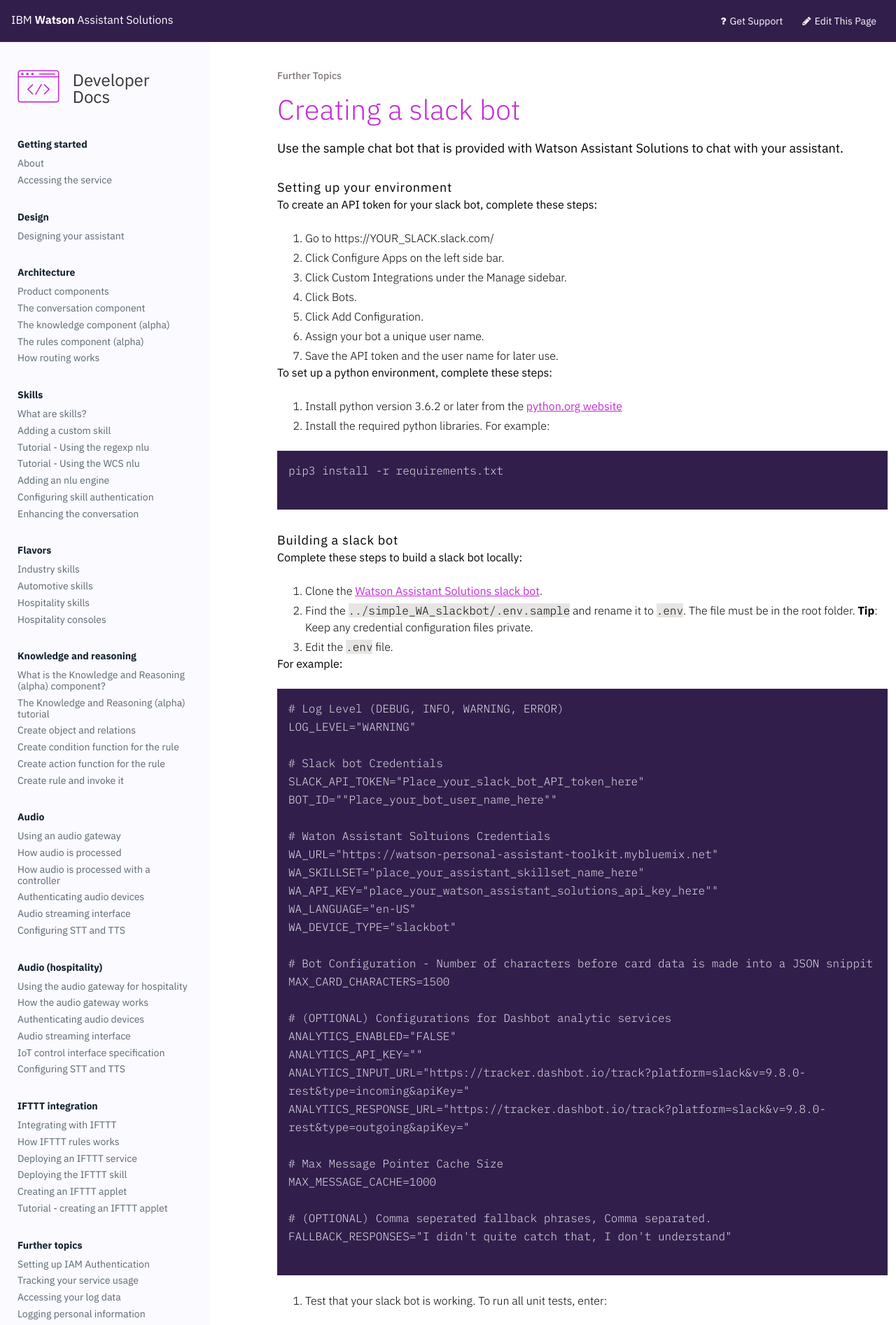
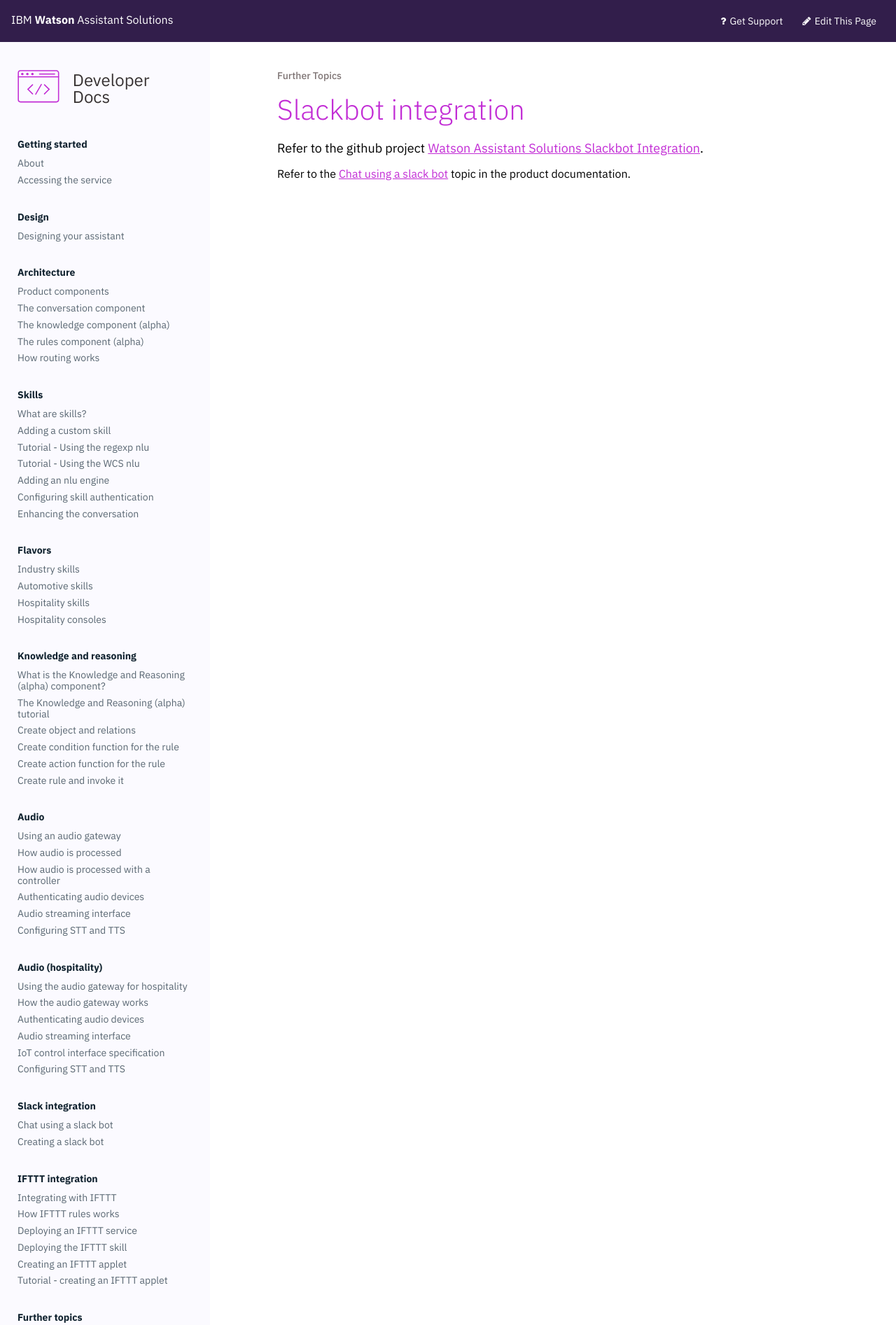
Before and after one commit to Watson-Personal-Assistant/developer, a Jekyll site: the page built from _content/further-topics/slackbot-integration.md, in a window 1280 px wide. Shown: the top 1893 px of the page at 70% size. Built offline with Jekyll 4.4.1, drawn with Linux system fonts in a browser that asks for light colours; some web fonts are replaced; some of the changed text lies outside the part shown.

Commit message:
slackbot changes

````diff
--- a/_content/further-topics/slackbot-integration.md
+++ b/_content/further-topics/slackbot-integration.md
@@ -1,152 +1,8 @@
 ---
-title: Creating a slack bot
-weight: 65
+title: Slackbot integration
+weight: 50
 ---
-Use the sample chat bot that is provided with Watson Assistant Solutions to chat with your assistant.
 
-#### Setting up your environment
+Refer to the github project [Watson Assistant Solutions Slackbot Integration](https://github.com/Watson-Personal-Assistant/simple_WA_slackbot).
 
-To create an API token for your slack bot, complete these steps:
-
-1. Go to https://YOUR_SLACK.slack.com/
-2. Click Configure Apps on the left side bar.
-3. Click Custom Integrations under the Manage sidebar.
-4. Click Bots.
-5. Click Add Configuration.
-6. Assign your bot a unique user name.
-7. Save the API token and the user name for later use.
-
-To set up a python environment, complete these steps:
-1. Install python version 3.6.2 or later from the [python.org website](http://www.python.org/download/)
-2. Install the required python libraries. For example:
-
-```
-pip3 install -r requirements.txt
-
-```
-
-#### Building a slack bot
-
-Complete these steps to build a slack bot locally:
-
-1. Clone the [Watson Assistant Solutions slack bot](https://github.com/Watson-Personal-Assistant/simple_WA_slackbot).
-2. Find the `../simple_WA_slackbot/.env.sample` and rename it to `.env`.  The file must be in the root folder. **Tip**: Keep any credential configuration files private.
-3. Edit the `.env` file.
-
-For example:
-
-```
-# Log Level (DEBUG, INFO, WARNING, ERROR)
-LOG_LEVEL="WARNING"
-
-# Slack bot Credentials
-SLACK_API_TOKEN="Place_your_slack_bot_API_token_here"
-BOT_ID=""Place_your_bot_user_name_here""
-
-# Waton Assistant Soltuions Credentials
-WA_URL="https://watson-personal-assistant-toolkit.mybluemix.net"
-WA_SKILLSET="place_your_assistant_skillset_name_here"
-WA_API_KEY="place_your_watson_assistant_solutions_api_key_here""
-WA_LANGUAGE="en-US"
-WA_DEVICE_TYPE="slackbot"
-
-# Bot Configuration - Number of characters before card data is made into a JSON snippit
-MAX_CARD_CHARACTERS=1500
-
-# (OPTIONAL) Configurations for Dashbot analytic services
-ANALYTICS_ENABLED="FALSE"
-ANALYTICS_API_KEY=""
-ANALYTICS_INPUT_URL="https://tracker.dashbot.io/track?platform=slack&v=9.8.0-rest&type=incoming&apiKey="
-ANALYTICS_RESPONSE_URL="https://tracker.dashbot.io/track?platform=slack&v=9.8.0-rest&type=outgoing&apiKey="
-
-# Max Message Pointer Cache Size
-MAX_MESSAGE_CACHE=1000
-
-# (OPTIONAL) Comma seperated fallback phrases, Comma separated.
-FALLBACK_RESPONSES="I didn't quite catch that, I don't understand"
-
-```
-
-4. Test that your slack bot is working. To run all unit tests, enter:
-
-```
-python3 -m unittest discover
-
-```
-To run a specific unit test, enter:
-
-```
-python3 -m unittest test.<test name>
-
-```
-Where values for _test name _ includes `test_WA_configuration`, `test_slack_configuration`, `test_env_file`, `test_context_file`, and `settings`.
-
-
-5. Start your slack bot. Enter:
-
-```sh
-python3 bot.py
-```
-
-6. Chat with your slack bot. Either:
-- Send a direct message to your bot on slack.
-- Invite your slack bot to a slack channel and enter `@botname _question_` to chat.
-
-### Hosting your slack bot on IBM Cloud
-
-After you test that your slack bot is running locally, push the bot to IBM Cloud for others to use.
-
-1. Install the [IBM Cloud CLI](https://console.bluemix.net/docs/cli/index.html#cli).
-2. Log in to IBM Cloud.
-3.  Go to your slack bot directory and push your slack bot application to IBM Cloud.  Assign a name to the application. Enter:
-
-```
-cf push $PLACE_YOUR_APP_NAME_HERE --no-route true --health-check-type process
-```
-
-4.  Add VCAP variables for each variable you specified in the `.env` file.
-
-From the command line enter:
-```
-cf set-env $YOUR_APP_NAME variable_name variable_value
-
-```
-For example:
-```
-cf  set-env WA_SKILLSET industry
-
-```
-
-5. Restage your application through the IBM Cloud UI or from the command line.  For example:
-
-```
-cf restage $YOUR_APP_NAME
-```
----
-6. Verify that you can chat with your bot. Send it a direct message to your bot on slack.
-
-### Adding context
-You can simulate context variables in your slack bot conversation.  Provide the context information in the `/context.json` file. The file must be in valid JSON format. The context information is sent in the request to the Watson Assistant Solutions core routing component.
-
-Use this mechanism if you are testing a skill that requires location information.
-
-### Viewing logs
-
-All chat bot logs are in the `/slackbot.log` file. The file mostly consists of requests, responses, and slack logging.
-
-### Logging unrecognized intents
-
-You can log all responses that return either a fallback response or no response from your assistant.  The responses are written to the `/fallback_responses.csv` file.
-
-To enable the logging of unrecognized intents, add comma-separated fallback responses to the `FALLBACK_RESPONSES `variable in the local `.env` file.  If you are running your slack bot on IBM Cloud, add a  VCAP environment variable.  In the variable, match the fallback responses from your fallback skill.
-
-For example:
-
-```
-# Fallback Phrases, Comma separated. OPTIONAL (Leave as empty string if undesired)
-FALLBACK_RESPONSES="I didn't quite catch that, I don't understand"
-```
-
-### Viewing analytics
-
-You can integrate your slackbot with the Dashbot analytics tool. Provide the parameters to connect,  to your Dashbot account, for example, your Dashbot API key, in the .env file or as an environment variable on IBM Cloud. See the `sample.env` file for the parameters to specify.  For more information about Dashbot, see [Dashbot Docs](https://www.dashbot.io/docs/).
+Refer to the [Chat using a slack bot]({{site.baseurl}}/slack/about_slackbot) topic in the product documentation.
--- a/_data/sections.yml
+++ b/_data/sections.yml
@@ -35,6 +35,9 @@
   title: Audio (hospitality)
   icon: code
 
+slack:
+  title: Slack integration
+  icon: code
 ifttt:
   title: IFTTT integration
   icon: code
````
Also changed, not shown: _content/slack/about_slackbot.md (added, +19 -0 lines), _content/slack/creating_a_slackbot.md (added, +129 -0 lines), _content/slack/slackbot.gif (added).
